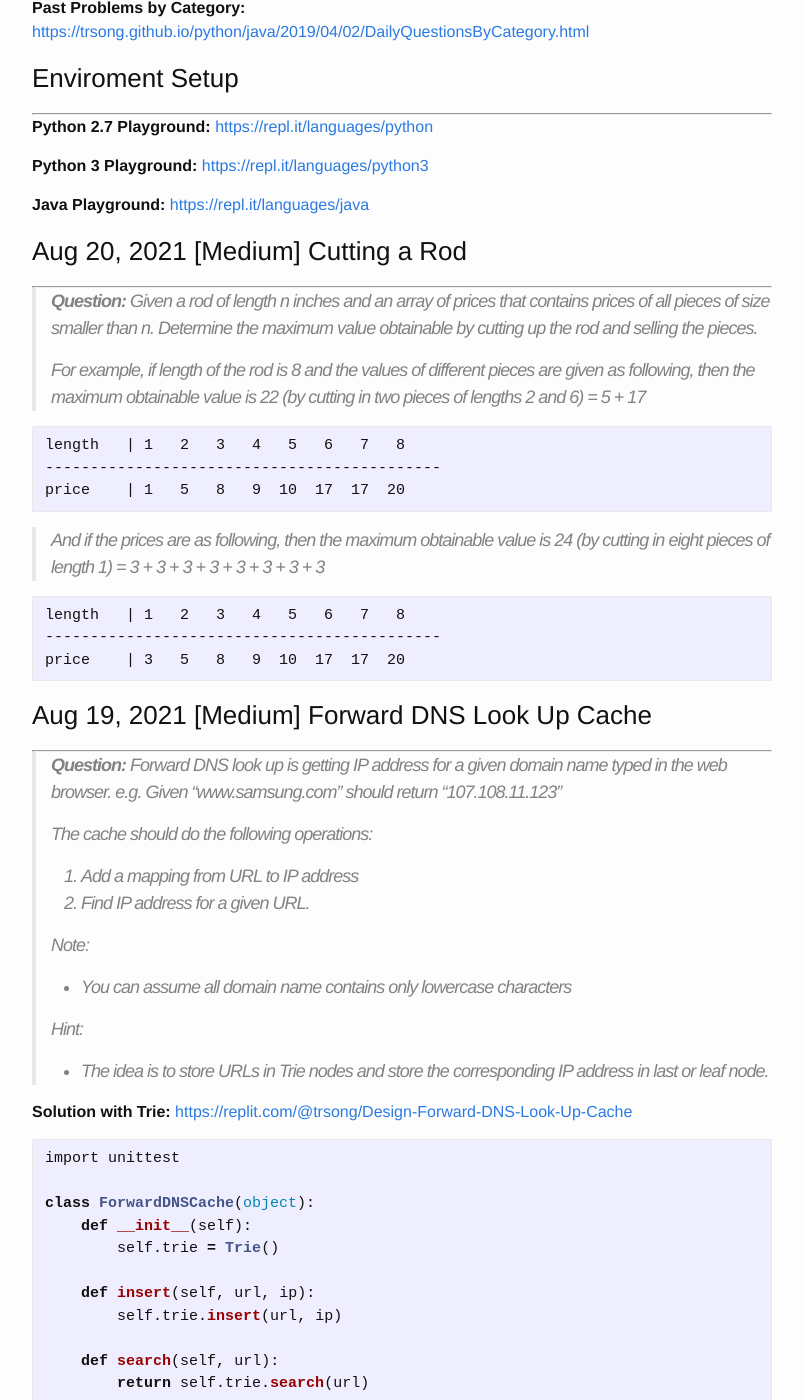
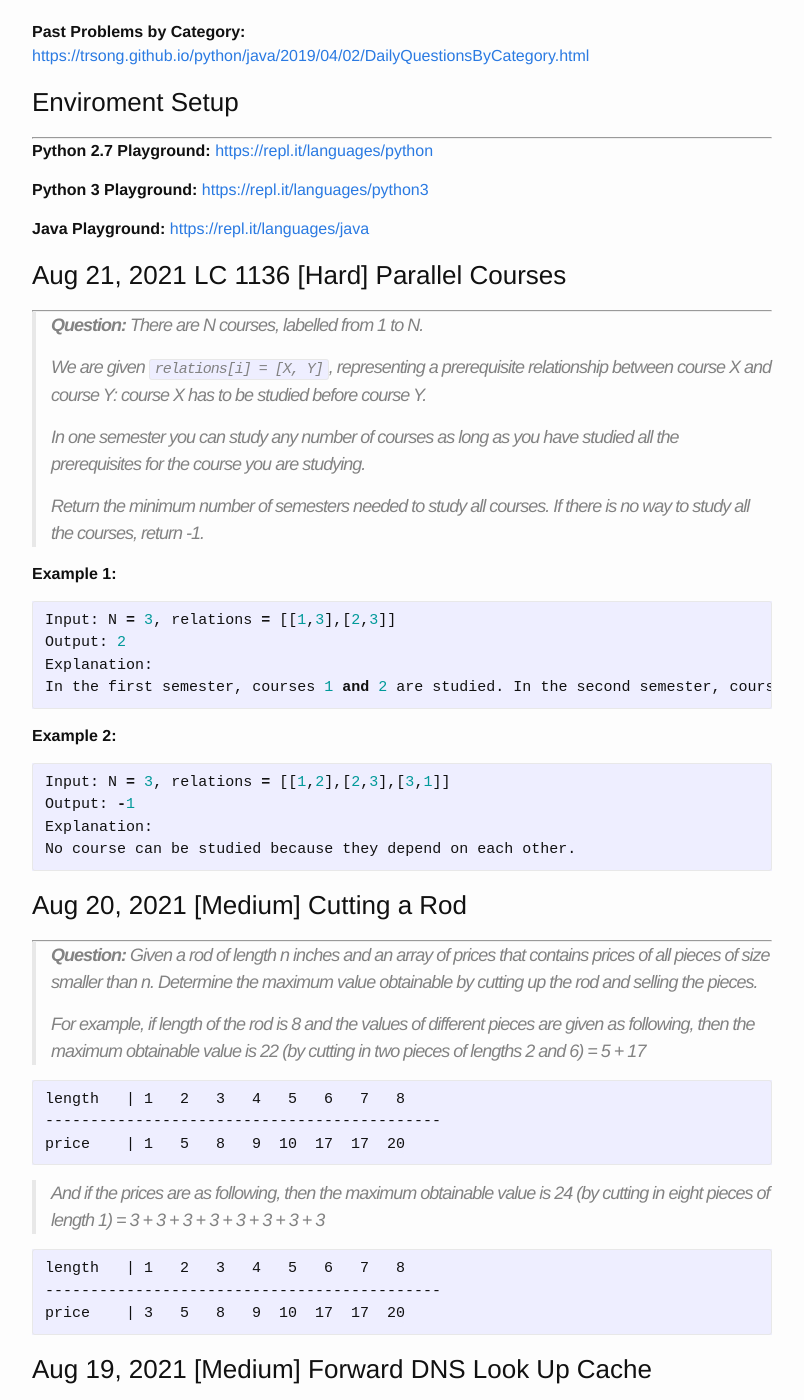
Before and after one commit to trsong/trsong.github.io, a Jekyll site: the page built from _posts/2021-08-01-DailyQuestionsAug.md, in a window 1280 px wide and 1400 px high, scrolled down 810 px. Shown: the whole window, without its empty margins (238-1042 px from the left). Built offline with Jekyll 4.4.1, drawn with Linux system fonts in a browser that asks for light colours; some of the changed text lies outside the part shown.

Commit message:
Add Aug 21 question.

````diff
--- a/_posts/2021-08-01-DailyQuestionsAug.md
+++ b/_posts/2021-08-01-DailyQuestionsAug.md
@@ -19,6 +19,34 @@ categories: Python/Java
 **Python 3 Playground:** [https://repl.it/languages/python3](https://repl.it/languages/python3)
 
 **Java Playground:** [https://repl.it/languages/java](https://repl.it/languages/java)
+
+
+### Aug 21, 2021 LC 1136 \[Hard\] Parallel Courses
+---
+> **Question:** There are N courses, labelled from 1 to N.
+>
+> We are given `relations[i] = [X, Y]`, representing a prerequisite relationship between course X and course Y: course X has to be studied before course Y.
+>
+> In one semester you can study any number of courses as long as you have studied all the prerequisites for the course you are studying.
+>
+> Return the minimum number of semesters needed to study all courses.  If there is no way to study all the courses, return -1.
+
+
+**Example 1:**
+```py
+Input: N = 3, relations = [[1,3],[2,3]]
+Output: 2
+Explanation:
+In the first semester, courses 1 and 2 are studied. In the second semester, course 3 is studied.
+```
+
+**Example 2:**
+```py
+Input: N = 3, relations = [[1,2],[2,3],[3,1]]
+Output: -1
+Explanation:
+No course can be studied because they depend on each other.
+```
 
 
 ### Aug 20, 2021 \[Medium\] Cutting a Rod
````
